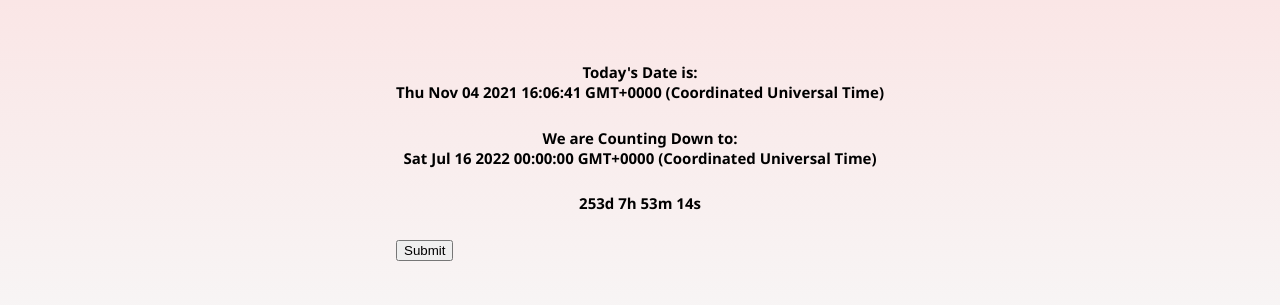
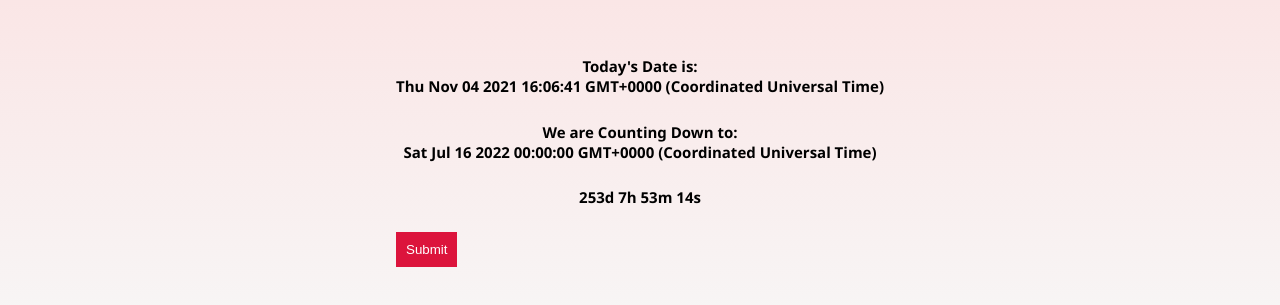
Before and after one commit to DevOlagboye/vanilla-js-countdown, a plain HTML site: page index.html in a window 1280 px wide. Shown: the part 251-556 px from the top of the page. Drawn offline with Linux system fonts and the light colour scheme.

Commit message:
Added some Css stylings

```diff
--- a/style.css
+++ b/style.css
@@ -24,3 +24,10 @@ body {
     width: 250px;
     display: none;
 }
+
+.container button {
+    background: crimson;
+    padding: 10px;
+    border: none;
+    color: white;
+}
```
